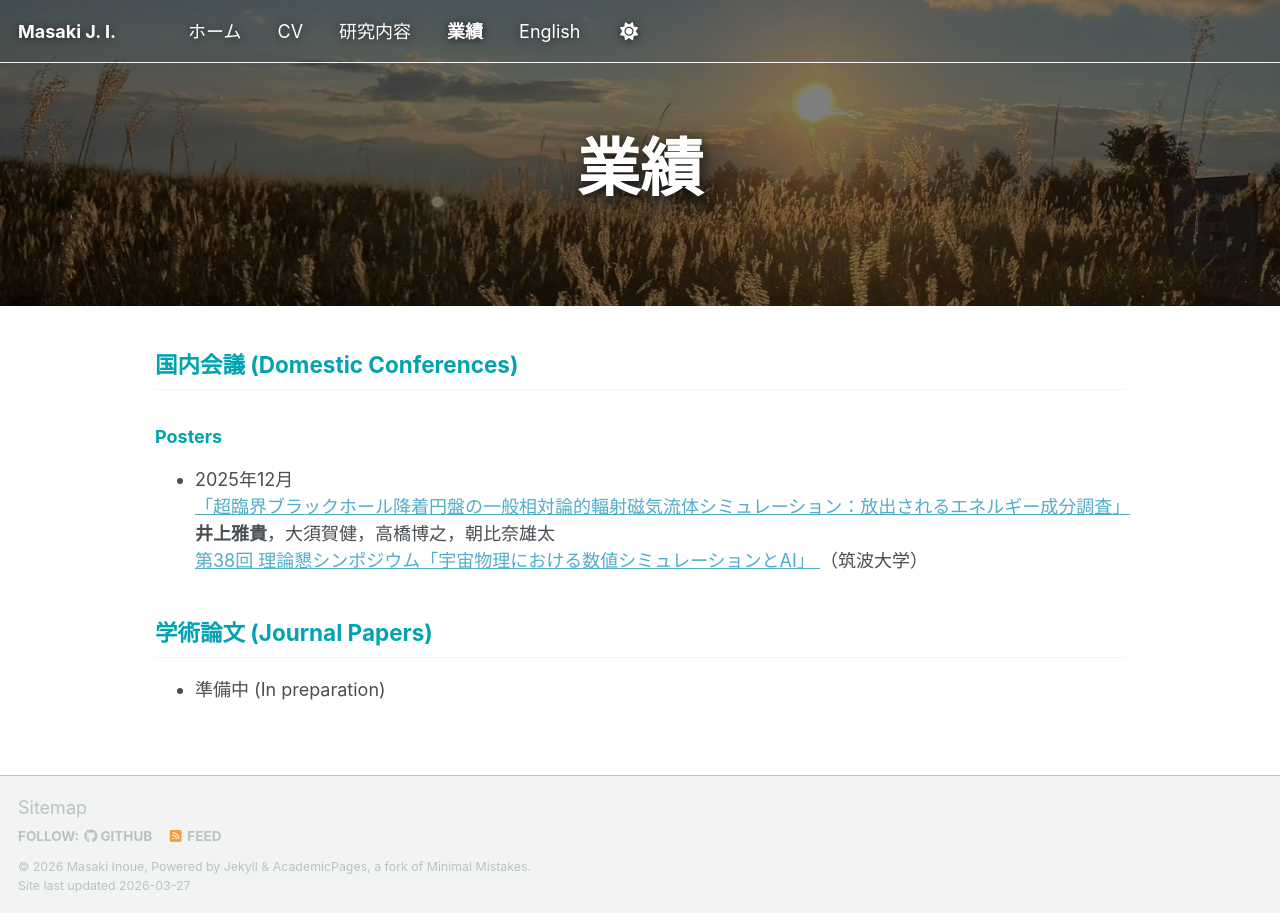
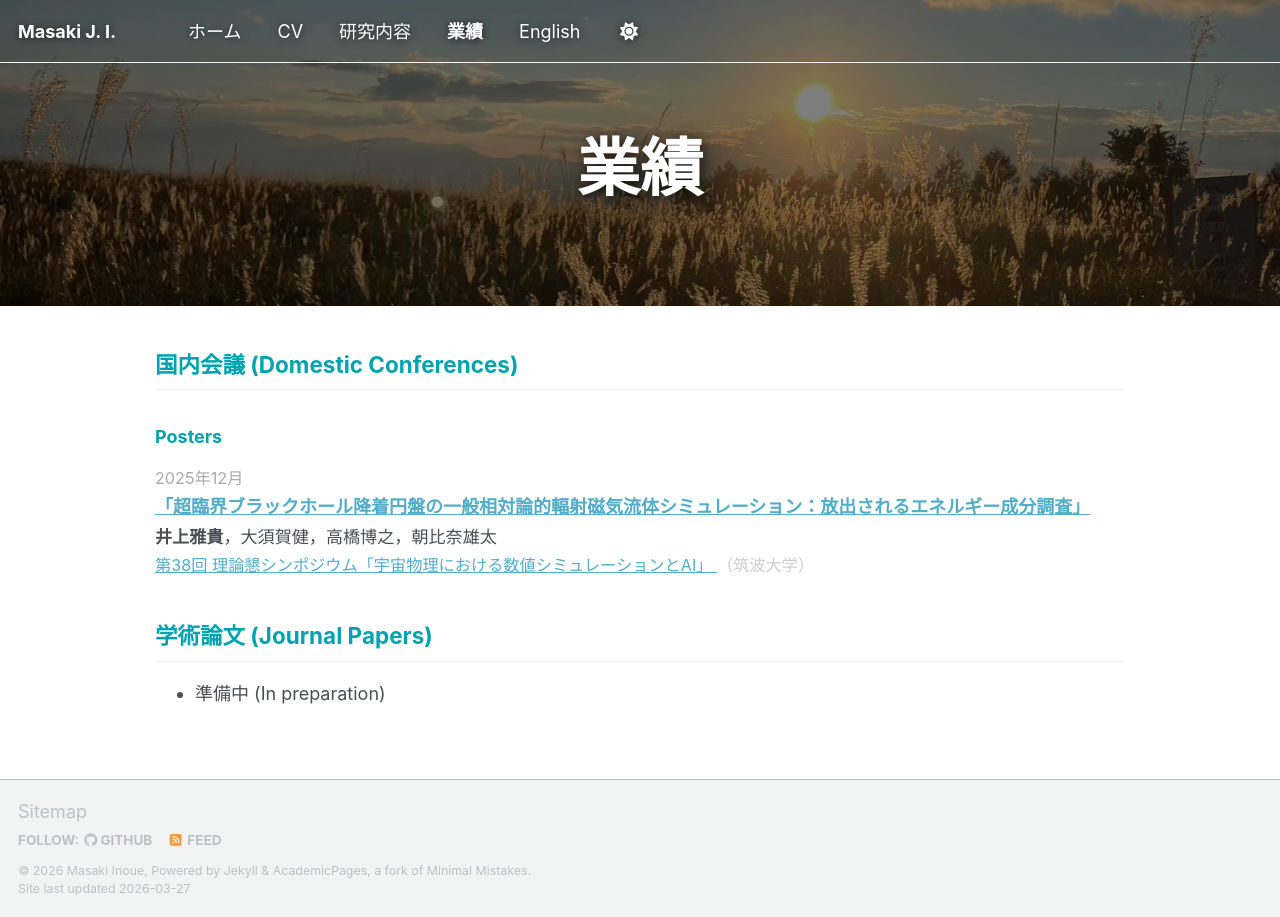
Before and after one commit to Masaki206/Masaki206.github.io, a Jekyll site: the page built from _pages/publications.html, in a window 1280 px wide. Built offline with Jekyll 4.4.1, drawn with Linux system fonts in a browser that asks for light colours; a script bundle is joined from its source files by our own code; library files that are not in the unit come from our copies.

Commit message:
Update main.scss

```diff
--- a/assets/css/main.scss
+++ b/assets/css/main.scss
@@ -238,3 +238,32 @@ html[data-theme="dark"] {
 h2 {
   overflow: hidden;
 }
+.pub-list {
+  list-style: none;
+  padding-left: 0;
+}
+
+.pub-list li {
+  margin-bottom: 1.5em;
+}
+
+.pub-date {
+  font-size: 0.9em;
+  color: #aaa;
+  margin-bottom: 0.2em;
+}
+
+.pub-title {
+  font-weight: bold;
+  margin-bottom: 0.2em;
+}
+
+.pub-authors {
+  font-size: 0.95em;
+  margin-bottom: 0.2em;
+}
+
+.pub-venue {
+  font-size: 0.9em;
+  color: #ccc;
+}
```
